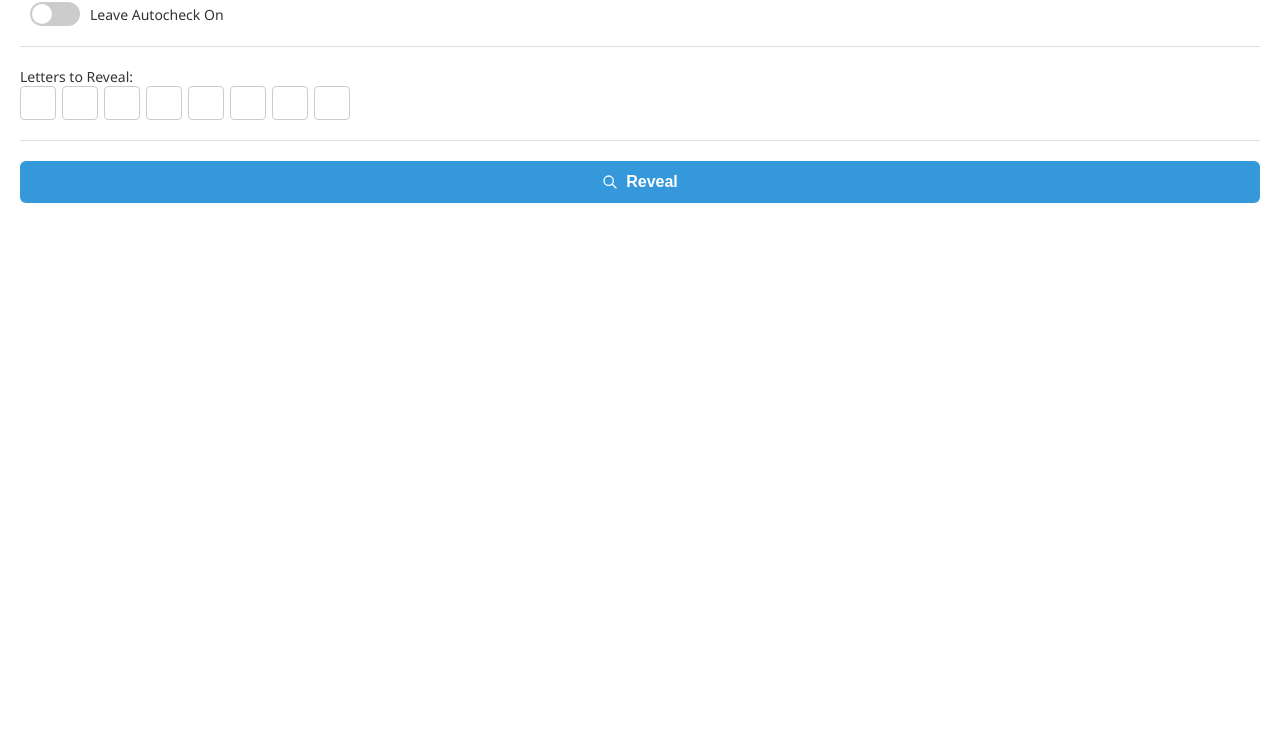
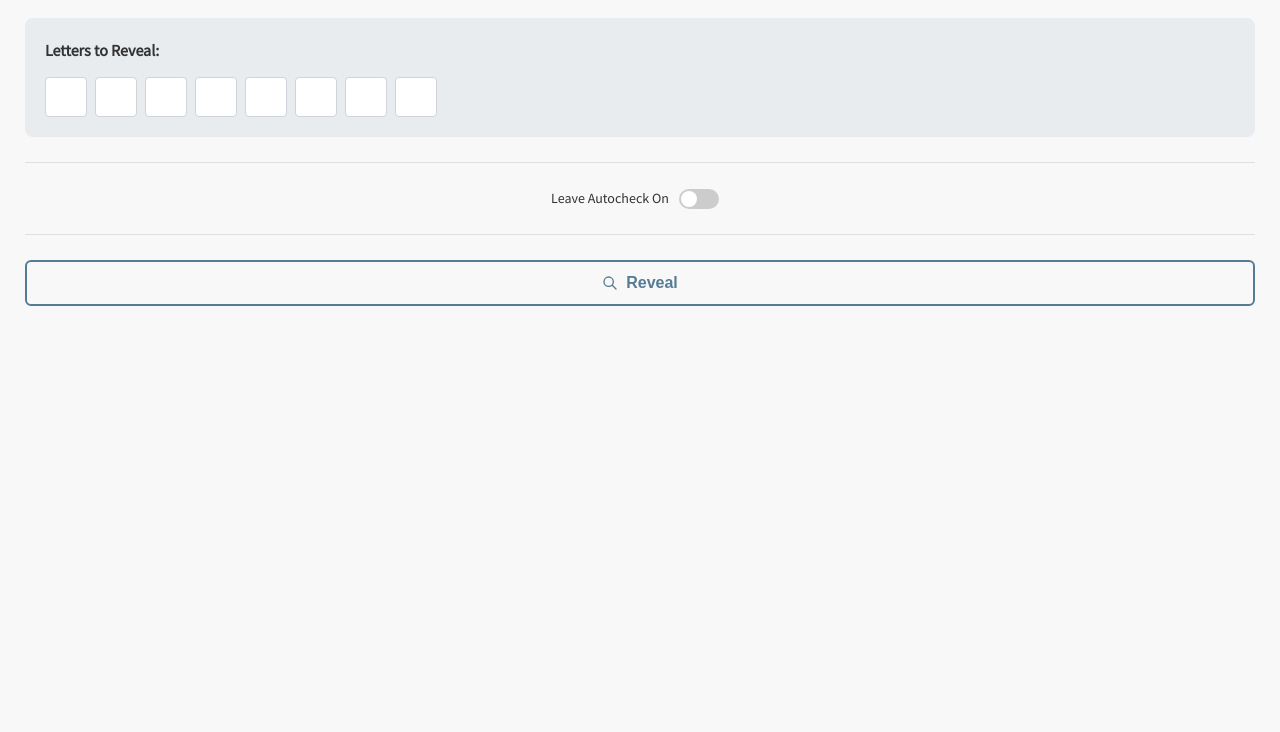
Before and after one commit to abhinav1127/NYT-Crossword-Helper, a website built with webpack: page src/frontend/popup.html in a window 1280 px wide. Shown: the part 68-800 px from the top of the page. Built offline with nearby package versions, Linux system fonts and the light colour scheme.

Commit message:
Frontend visuals coming together nicely

```diff
--- a/src/frontend/popup.html
+++ b/src/frontend/popup.html
@@ -4,34 +4,43 @@
 		<meta charset="UTF-8" />
 		<meta name="viewport" content="width=device-width, initial-scale=1.0" />
 		<title>NYT Letter Revealer</title>
+		<link
+			href="https://fonts.googleapis.com/css2?family=Playfair+Display:wght@700&family=Source+Sans+Pro&display=swap"
+			rel="stylesheet"
+		/>
 		<style>
 			body {
 				/* width: 300px; */
 				margin: 0;
-				padding: 20px;
-				font-family: "Segoe UI", Tahoma, Geneva, Verdana, sans-serif;
-				font-size: 14px;
+				padding: 25px;
+				font-family: "Source Sans Pro", sans-serif;
+				font-size: 16px;
+				line-height: 1.5;
 				color: #333;
+				background-color: #f8f8f8;
 			}
 			h1 {
-				font-size: 22px;
-				margin: 0 0 20px;
-				color: #2c3e50;
+				font-family: "Playfair Display", serif;
+				font-size: 24px;
+				text-align: center;
+				margin: 0 0 25px;
+				color: #121212;
 			}
 			.section {
-				margin-bottom: 20px;
-				padding-bottom: 20px;
+				margin-bottom: 25px;
+				padding-bottom: 25px;
 				border-bottom: 1px solid #e0e0e0;
 			}
 			.toggle-container {
 				display: flex;
 				align-items: center;
+				justify-content: center;
 			}
 			.toggle-switch {
 				position: relative;
 				display: inline-block;
-				width: 50px;
-				height: 24px;
+				width: 40px;
+				height: 20px;
 			}
 			.toggle-switch input {
 				opacity: 0;
@@ -46,80 +55,81 @@
 				right: 0;
 				bottom: 0;
 				background-color: #ccc;
-				transition: 0.4s;
-				border-radius: 34px;
+				transition: 0.3s;
+				border-radius: 20px;
 			}
 			.slider:before {
 				position: absolute;
 				content: "";
-				height: 20px;
-				width: 20px;
+				height: 16px;
+				width: 16px;
 				left: 2px;
 				bottom: 2px;
 				background-color: white;
-				transition: 0.4s;
+				transition: 0.3s;
 				border-radius: 50%;
 			}
 			input:checked + .slider {
-				background-color: #3498db;
+				background-color: #567b95;
 			}
 			input:checked + .slider:before {
-				transform: translateX(26px);
+				transform: translateX(20px);
 			}
 			.toggle-container label {
-				margin-left: 10px;
+				margin-right: 10px;
+				font-size: 14px;
 			}
 			.letter-input-wrapper {
-				border: 1px solid #e0e0e0;
-				border-radius: 6px;
-				padding: 15px;
+				background-color: #e9ecef;
+				border-radius: 8px;
+				padding: 20px;
 			}
-			.letter-input-label {
+			.letter-input-wrapper label {
 				display: block;
-				margin-bottom: 10px;
+				margin-bottom: 15px;
 				font-weight: bold;
 			}
 			.letter-input-container {
 				display: flex;
-				gap: 6px;
+				gap: 8px;
+				position: relative;
 			}
 			.letter-input {
-				width: 30px;
-				height: 30px;
+				width: 36px;
+				height: 36px;
 				text-align: center;
 				text-transform: uppercase;
-				font-size: 16px;
-				border: 1px solid #ccc;
+				font-size: 18px;
+				border: 1px solid #ced4da;
 				border-radius: 4px;
 				transition: all 0.3s ease;
 			}
 			.letter-input:focus {
 				outline: none;
-				border-color: #3498db;
-				box-shadow: 0 0 0 2px rgba(52, 152, 219, 0.3);
+				border-color: #567b95;
+				box-shadow: 0 0 0 2px rgba(86, 123, 149, 0.3);
 			}
 			.letter-input::placeholder {
-				color: #bbb;
+				color: #adb5bd;
 			}
 			button {
 				width: 100%;
 				padding: 12px;
-				background-color: #3498db;
-				color: white;
-				border: none;
+				background-color: transparent;
+				color: #567b95;
+				border: 2px solid #567b95;
 				border-radius: 6px;
 				cursor: pointer;
 				font-size: 16px;
 				font-weight: bold;
-				transition:
-					background-color 0.2s,
-					transform 0.1s;
+				transition: all 0.2s;
 				display: flex;
 				align-items: center;
 				justify-content: center;
 			}
 			button:hover {
-				background-color: #2980b9;
+				background-color: #567b95;
+				color: white;
 			}
 			button:active {
 				transform: scale(0.98);
@@ -133,41 +143,33 @@
 				border-radius: 4px;
 				display: none;
 			}
-			#feedback.success {
-				background-color: #d4edda;
-				color: #155724;
-			}
-			#feedback.error {
-				background-color: #f8d7da;
-				color: #721c24;
-			}
 		</style>
 	</head>
 	<body>
 		<h1>NYT Letter Revealer</h1>
 		<div class="section">
+			<div class="letter-input-wrapper" id="letter-input-wrapper">
+				<label for="letter-inputs">Letters to Reveal:</label>
+				<div id="letter-inputs" class="letter-input-container">
+					<input type="text" class="letter-input" maxlength="1" />
+					<input type="text" class="letter-input" maxlength="1" />
+					<input type="text" class="letter-input" maxlength="1" />
+					<input type="text" class="letter-input" maxlength="1" />
+					<input type="text" class="letter-input" maxlength="1" />
+					<input type="text" class="letter-input" maxlength="1" />
+					<input type="text" class="letter-input" maxlength="1" />
+					<input type="text" class="letter-input" maxlength="1" />
+				</div>
+			</div>
+		</div>
+		<div class="section">
 			<div class="toggle-container">
+				<label for="autocheck-toggle">Leave Autocheck On</label>
 				<label class="toggle-switch">
 					<input type="checkbox" id="autocheck-toggle" />
 					<span class="slider"></span>
 				</label>
-				<label for="autocheck-toggle">Leave Autocheck On</label>
 			</div>
-		</div>
-		<div class="section">
-			<!-- <div class="letter-input-wrapper" id="letter-input-wrapper"> -->
-			<label for="letter-inputs id="letter-input-label"">Letters to Reveal:</label>
-			<div id="letter-inputs" class="letter-input-container">
-				<input type="text" class="letter-input" maxlength="1"/>
-				<input type="text" class="letter-input" maxlength="1"/>
-				<input type="text" class="letter-input" maxlength="1"/>
-				<input type="text" class="letter-input" maxlength="1"/>
-				<input type="text" class="letter-input" maxlength="1"/>
-				<input type="text" class="letter-input" maxlength="1"/>
-				<input type="text" class="letter-input" maxlength="1"/>
-				<input type="text" class="letter-input" maxlength="1"/>
-			</div>
-			<!-- </div> -->
 		</div>
 		<button id="reveal-button">
 			<svg width="16" height="16" viewBox="0 0 24 24" fill="none" xmlns="http://www.w3.org/2000/svg">
```
